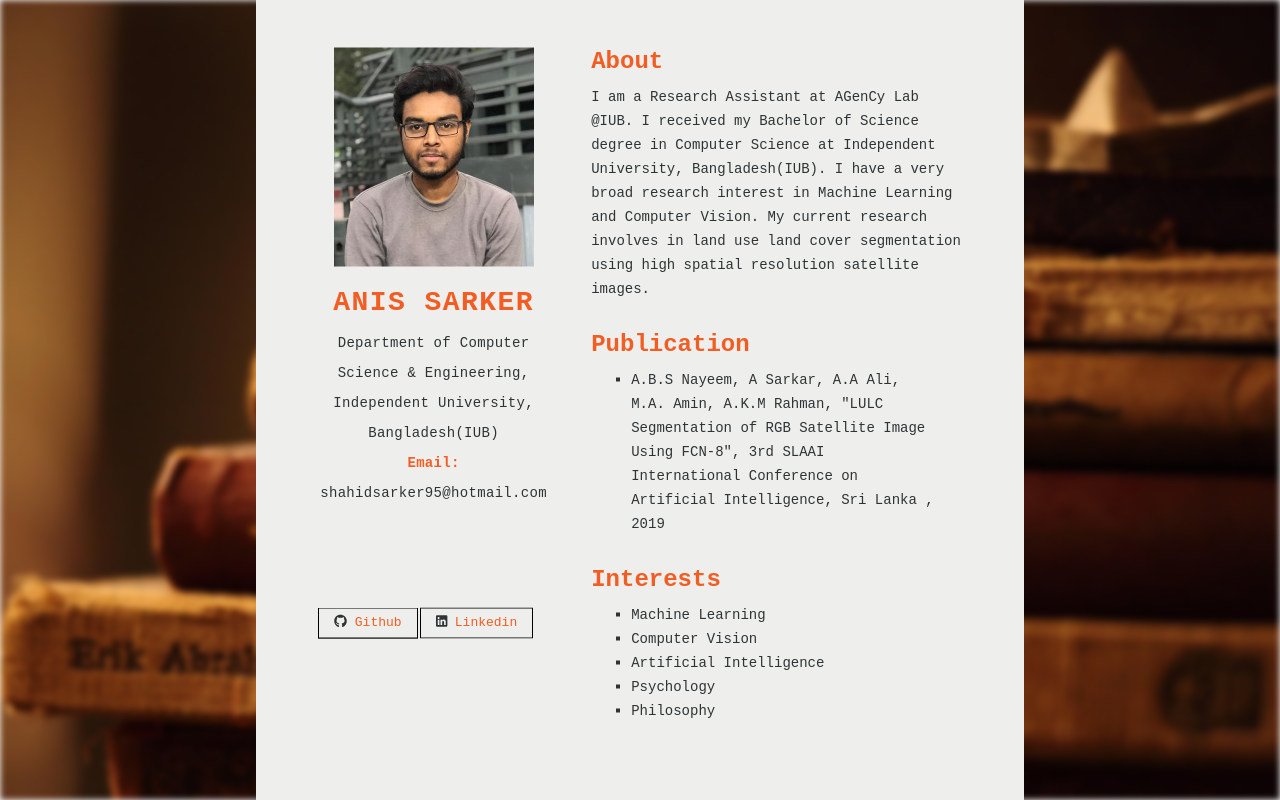
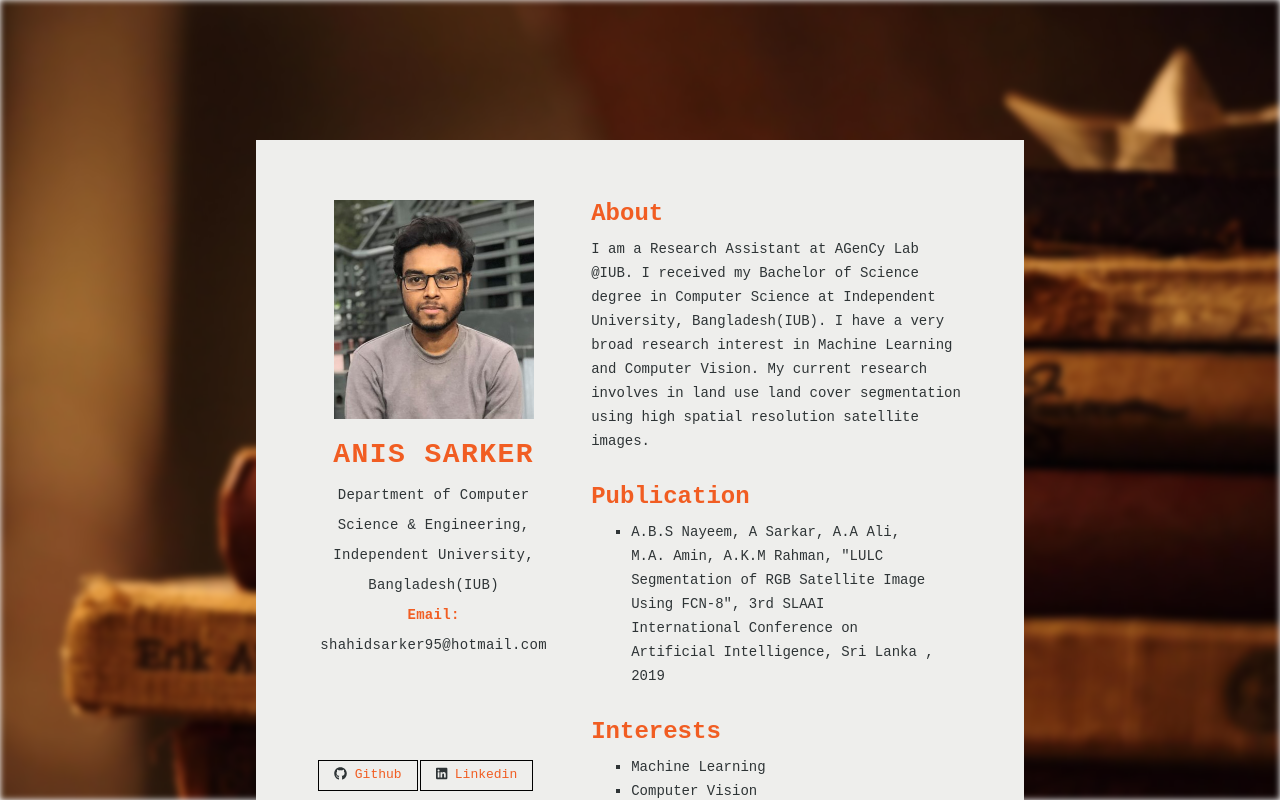
Before and after one commit to ansarker/iansarker, a React (Create React App) app: page / in a window 1280 px wide. Shown: the top 800 px of the page. Built offline with nearby package versions, Linux system fonts and the light colour scheme.

Commit message:
skills added

```diff
--- a/src/App.js
+++ b/src/App.js
@@ -35,6 +35,18 @@ class App extends React.Component {
 					{id: 3, name: 'Artificial Intelligence'},
 					{id: 4, name: 'Psychology'},
 					{id: 5, name: 'Philosophy'},
+				],
+				skills: [
+					{id: 1, type: 'Programming', name: 'Python, MATLAB'},
+					{id: 2, type: 'Programming', name: 'Java, C/ C++'},
+					{id: 3, type: 'Web & Mobile App Development', name: 'JavaScript, Android'},
+					{id: 4, type: 'Web & Mobile App Development', name: 'ReactJS/ React Native'},
+					{id: 5, type: 'Web & Mobile App Development', name: 'NodeJS'},
+					{id: 6, type: 'Framework/Libraries', name: 'Tensorflow, PyTorch, Keras'},
+					{id: 7, type: 'Framework/Libraries', name: 'Numpy, Matplotlib, Seaborn, OpenCV, Scipy, Scikit-learn, Pillow, Pandas'},
+					{id: 8, type: 'Others', name: 'Linux Shell Script'},
+					{id: 9, type: 'Others', name: 'SSH'},
+					{id: 10, type: 'Others', name: 'LaTex'}
 				]
 			}
 
--- a/src/components/Content.js
+++ b/src/components/Content.js
@@ -1,9 +1,10 @@
 import React, {Component} from 'react';
 
 import About from './About';
-import Publicaions from './Publicaions';
+import Publications from './Publications';
 import Interest from './Interest';
 import '../styles/Content.css';
+import Skills from './Skills';
 
 
 export default class Content extends Component {
@@ -12,8 +13,9 @@ export default class Content extends Component {
         return(
             <div className="content">
 				<About about={content.about} />
-                <Publicaions publications={content.publications}/>
+                <Publications publications={content.publications}/>
                 <Interest interests={content.interests}/>
+                <Skills skills={content.skills} />
             </div>
         );
     }
--- a/src/components/Publicaions.js
+++ b/src/components/Publications.js
@@ -3,7 +3,7 @@ import React from 'react';
 import '../styles/Publicaions.css';
 import '../styles/styles.css';
 
-class Publicaions extends React.Component {
+class Publications extends React.Component {
     render() {
         const publications = this.props.publications;
 
@@ -26,4 +26,4 @@ class Publicaions extends React.Component {
     }
 }
 
-export default Publicaions;
+export default Publications;
--- /dev/null
+++ b/src/components/Skills.js
@@ -0,0 +1,35 @@
+import React from 'react';
+
+import '../styles/Publicaions.css';
+import '../styles/styles.css';
+
+class Skills extends React.Component {
+    render() {
+        const skills = this.props.skills;
+        let lastCategory = null;
+        const skillList = [];
+
+        let i = 0;
+        skills.forEach(skill => {
+            if(skill.type !== lastCategory) {
+                skillList.push(<h3 className="strong info"> {skill.type} </h3>);
+            }
+            skillList.push(<li className="item-name" key={skill.id}> {skill.name} </li>)
+            lastCategory = skill.type;
+            i++;
+        });
+
+        return(
+            <div className="component">
+                <h1 className="header-title strong">Skills</h1>
+                <div className="publications-list">
+                    <ul className="list-style-view">
+                        {skillList}
+                    </ul>
+                </div>
+            </div>
+        );
+    }
+}
+
+export default Skills;
--- a/src/index.css
+++ b/src/index.css
@@ -14,21 +14,23 @@ body, html {
   -webkit-filter: blur(3px);
   filter: blur(3px);
   height: 100%;
-  background-position: center;
   background-repeat: no-repeat;
   background-size: cover;
+  position: fixed;
+  top: 0;
+  left: 0;
+  right: 0;
+  bottom: 0;
 }
 
 #root {
-  position: absolute;
-  z-index: 2;
-  top: 50%;
-  left: 50%;
+  position: relative;
+  z-index: 999;
   width: 60%;
   text-align: center;
   background: #EEEEEC;
-  transform: translate(-50%, -50%);
-  /* padding: 40px; */
+  margin: 140px auto;
+  clear: both;
 }
 
 code {
```
